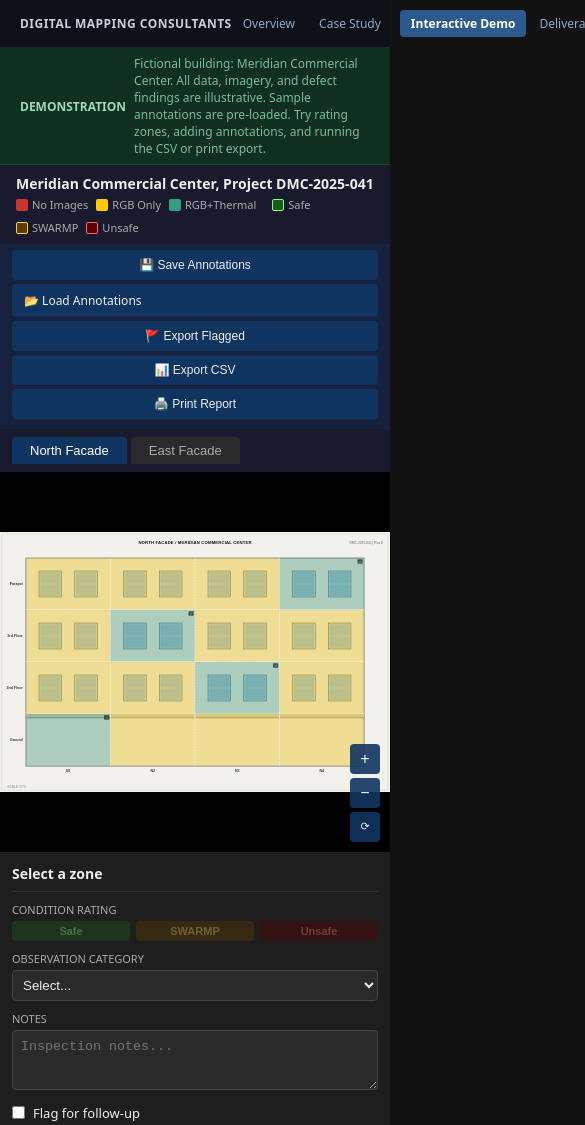
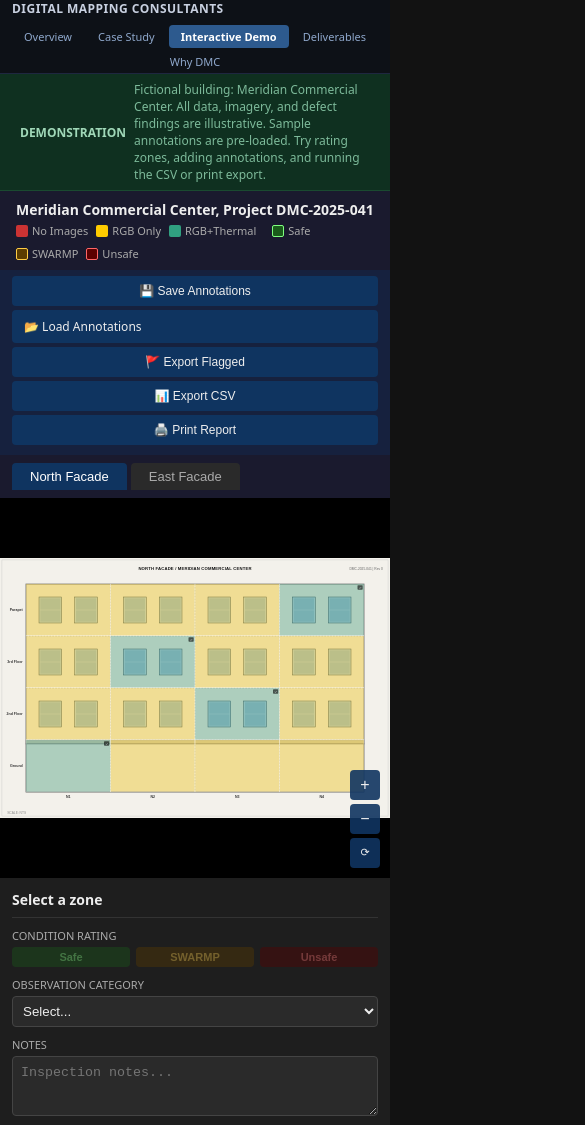
Before and after one commit to dmc-maps/dmc-demo, a plain HTML site: page viewer.html in a window 390 px wide. Shown: the top 1125 px of the page, 585 px wide, since content can reach past the window. Drawn offline with Linux system fonts and the light colour scheme.

Commit message:
Add prominent demo CTAs and fix viewer mobile nav overflow
- Add full-width .btn-hero demo buttons in the page header and bottom
  CTA block (index.html); keep the persistent small nav button.
- Fix viewer.html nav overflow on mobile: its inline nav styles lacked
  flex-wrap (only style.css had been fixed). Add wrap + responsive nav
  rules to the 768px and 480px breakpoints.
- Add CNAME so the custom domain survives whichever branch deploys.

Co-Authored-By: Claude Opus 4.8 <noreply@anthropic.com>

```diff
--- a/viewer.html
+++ b/viewer.html
@@ -9,9 +9,9 @@
 body{background:#121212;color:#eee;font-family:system-ui,-apple-system,sans-serif;font-size:14px;display:flex;flex-direction:column;min-height:100vh}
 
 /* ── Nav (dark) ── */
-.site-nav{background:#0d1117;padding:0 20px;display:flex;align-items:center;height:48px;border-bottom:1px solid #1e2740;flex-shrink:0;z-index:300;position:sticky;top:0}
+.site-nav{background:#0d1117;padding:0 20px;display:flex;align-items:center;min-height:48px;border-bottom:1px solid #1e2740;flex-shrink:0;z-index:300;position:sticky;top:0;flex-wrap:wrap;gap:8px}
 .nav-brand{color:#c8d0e0;font-size:12px;font-weight:600;letter-spacing:.04em;text-transform:uppercase;text-decoration:none;white-space:nowrap;margin-right:auto}
-.nav-links{display:flex;gap:2px;align-items:center}
+.nav-links{display:flex;gap:2px;align-items:center;flex-wrap:wrap}
 .nav-links a{color:#8fa8cc;text-decoration:none;font-size:12px;padding:5px 11px;border-radius:4px;white-space:nowrap}
 .nav-links a:hover{color:#c8d0e0;background:rgba(255,255,255,.05)}
 .nav-links a.active{color:#fff;background:rgba(255,255,255,.08)}
@@ -85,6 +85,10 @@ rect[data-zone]:hover{fill-opacity:.65!important;cursor:pointer}
 .notes-table th{background:#eee;font-weight:bold}
 
 @media(max-width:768px){
+  .nav-brand{flex-basis:100%;margin-right:0}
+  .nav-links{width:100%}
+  .nav-links a{flex:1 1 auto;text-align:center;padding:5px 8px;font-size:11px}
+  .nav-links a.nav-cta{margin-left:0}
   .face-inner{flex-direction:column!important}
   .drawing-container{flex-basis:50vh!important}
   .notes-panel{flex-basis:auto!important;max-height:40vh}
@@ -95,6 +99,8 @@ rect[data-zone]:hover{fill-opacity:.65!important;cursor:pointer}
   #lb-imgs img{max-width:100%!important;min-width:100%!important}
 }
 @media(max-width:480px){
+  .site-nav{padding:0 12px}
+  .nav-links a{font-size:11px;padding:4px 6px}
   #titlebar{flex-direction:column;align-items:flex-start;gap:4px}
   #legend{font-size:11px;gap:8px;flex-wrap:wrap}
   #toolbar{flex-direction:column;gap:4px;width:100%}
```
Also changed, not shown: index.html (+2 -1 lines), style.css (+14 -0 lines), 1 other file.
